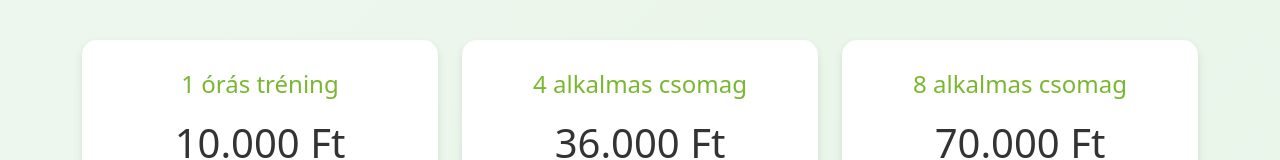
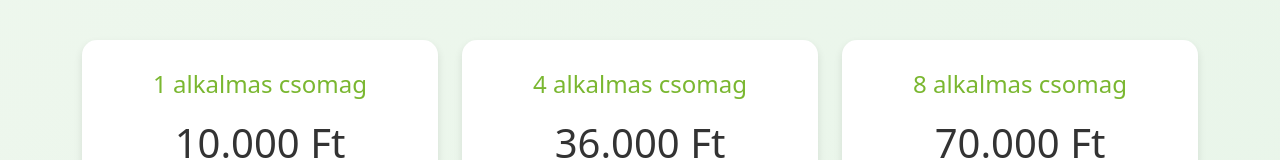
Before and after one commit to XY56L7/lang_tamas_dog_trainer, a React (Create React App) app: page / in a window 1280 px wide. Shown: the part 3333-3493 px from the top of the page. Built offline with nearby package versions, Linux system fonts and the light colour scheme.

Commit message:
Update the price

```diff
--- a/src/Pricing.tsx
+++ b/src/Pricing.tsx
@@ -14,8 +14,8 @@ const Pricing = () => {
                     {/* 1 órás tréning */}
                     <div className="col-md-4">
                         <div className="pricing-card">
-                            <h3>1 órás tréning</h3>
-                            <h2>10.000 Ft</h2>
+                        <h3>1 alkalmas csomag</h3>
+                        <h2>10.000 Ft</h2>
                             <ul>
                                 <li>Egyéni tréning</li>
                                 <li>Alapok fejlesztése</li>
```
